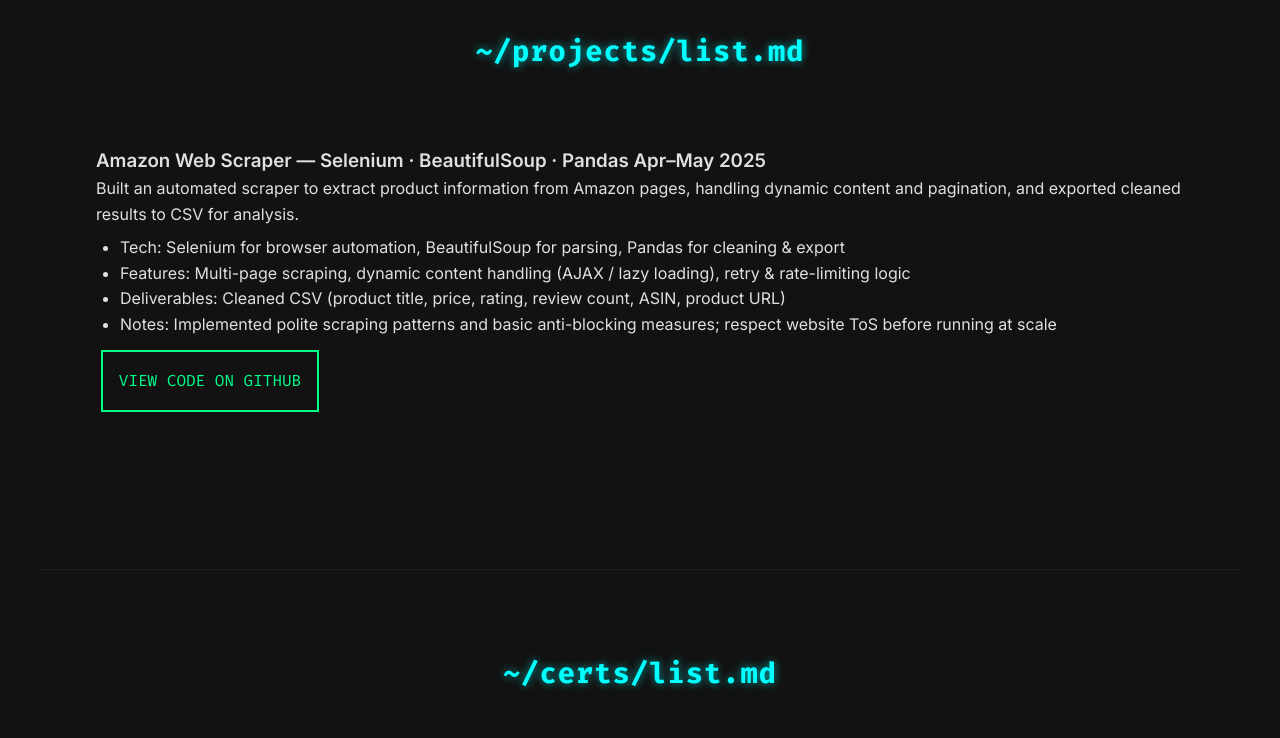
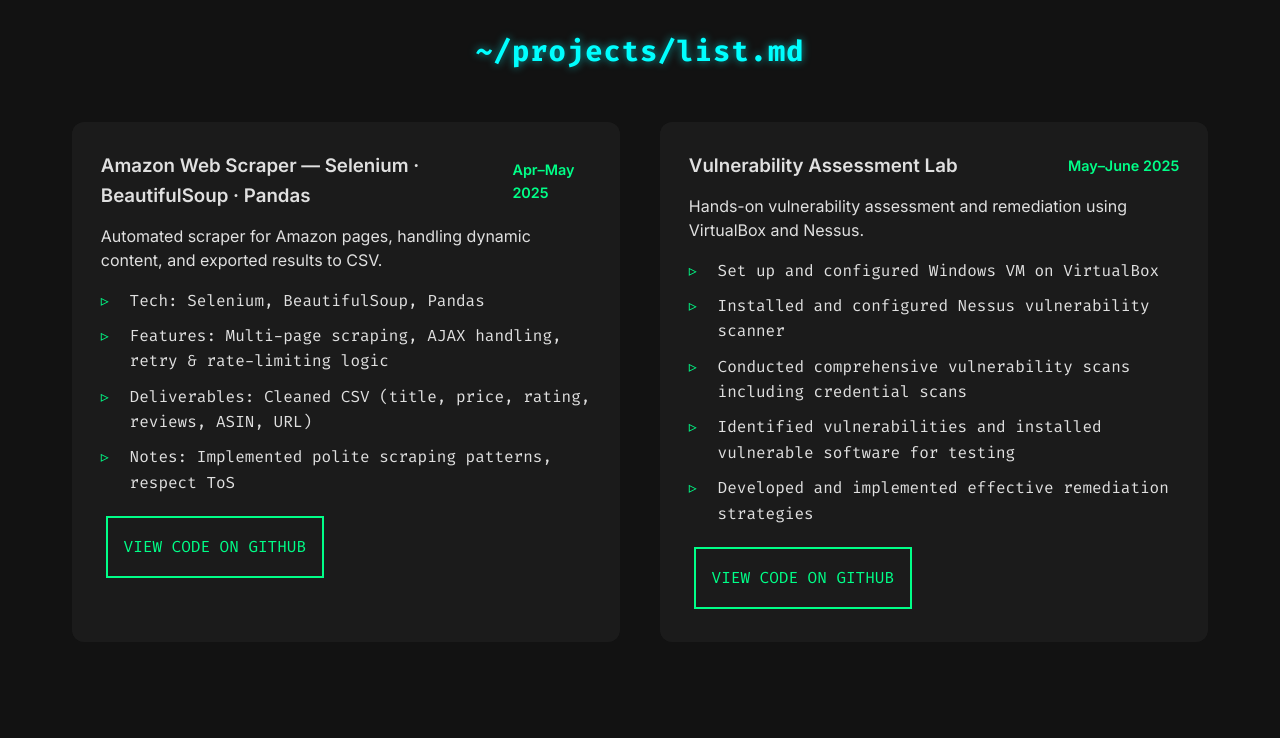
Before and after one commit to arunesh333/rajeshweb, a plain HTML site: page index.html in a window 1280 px wide. Shown: the part 1300-2038 px from the top of the page. Drawn offline with Linux system fonts and the light colour scheme.

Commit message:
Add files via upload

```diff
--- a/index.html
+++ b/index.html
@@ -60,24 +60,48 @@
     <div class="projects-grid">
       <!-- Project 1 -->
       <div class="project-card">
-  <h3>Amazon Web Scraper — Selenium · BeautifulSoup · Pandas <span class="date">Apr–May 2025</span></h3>
-  <p>
-    Built an automated scraper to extract product information from Amazon pages, handling dynamic content and pagination, and exported cleaned results to CSV for analysis.
+        <div class="project-header">
+          <h3>Amazon Web Scraper — Selenium · BeautifulSoup · Pandas</h3>
+          <span class="project-date">Apr–May 2025</span>
+        </div>
+        <p class="project-description">
+          Automated scraper for Amazon pages, handling dynamic content, and exported results to CSV.
         </p>
+        <ul class="project-points">
+          <li>Tech: Selenium, BeautifulSoup, Pandas</li>
+          <li>Features: Multi-page scraping, AJAX handling, retry & rate-limiting logic</li>
+          <li>Deliverables: Cleaned CSV (title, price, rating, reviews, ASIN, URL)</li>
+          <li>Notes: Implemented polite scraping patterns, respect ToS</li>
+        </ul>
+        <div class="project-links">
+          <a href="#" class="btn-terminal" target="_blank" rel="noopener noreferrer">View Code on GitHub</a>
+        </div>
+      </div>
 
-  <ul>
-    <li>Tech: Selenium for browser automation, BeautifulSoup for parsing, Pandas for cleaning & export</li>
-    <li>Features: Multi-page scraping, dynamic content handling (AJAX / lazy loading), retry & rate-limiting logic</li>
-    <li>Deliverables: Cleaned CSV (product title, price, rating, review count, ASIN, product URL)</li>
-    <li>Notes: Implemented polite scraping patterns and basic anti-blocking measures; respect website ToS before running at scale</li>
+      <!-- Project 2 -->
+      <div class="project-card">
+        <div class="project-header">
+          <h3>Vulnerability Assessment Lab</h3>
+          <span class="project-date">May–June 2025</span>
+        </div>
+        <p class="project-description">
+          Hands-on vulnerability assessment and remediation using VirtualBox and Nessus.
+        </p>
+        <ul class="project-points">
+          <li>Set up and configured Windows VM on VirtualBox</li>
+          <li>Installed and configured Nessus vulnerability scanner</li>
+          <li>Conducted comprehensive vulnerability scans including credential scans</li>
+          <li>Identified vulnerabilities and installed vulnerable software for testing</li>
+          <li>Developed and implemented effective remediation strategies</li>
         </ul>
-
         <div class="project-links">
-    <a href="https://github.com/rajesh/amazon-web-scraper" class="btn-terminal" target="_blank" rel="noopener noreferrer">View Code on GitHub</a>
+          <a href="#" class="btn-terminal" target="_blank" rel="noopener noreferrer">View Code on GitHub</a>
         </div>
       </div>
     </div>
+
 </section>
+
 <!-- ---------- Certifications Section ---------- -->
 <section id="03_CERTS" class="certs-section">
   <h2 class="section-title">~/certs/list.md</h2>
--- a/style.css
+++ b/style.css
@@ -306,26 +306,77 @@ section {
   transition: all 0.3s ease-in-out;
 }
 
-/* ---------- Projects ---------- */
 .projects-grid {
   display: grid;
-  grid-template-columns: repeat(auto-fit, minmax(300px, 1fr));
-  gap: 2rem;
+  grid-template-columns: repeat(auto-fit, minmax(320px, 1fr));
+  gap: 2.5rem;
 }
 
 .project-card {
-  composes: glass-card;
-  padding: 1.5rem;
+  background: rgba(30, 30, 30, 0.8);
+  backdrop-filter: blur(10px);
+  border-radius: 12px;
+  padding: 1.8rem;
+  transition: transform 0.3s ease, box-shadow 0.3s ease;
 }
 
 .project-card:hover {
   transform: translateY(-5px);
-  box-shadow: 0 0 12px var(--accent-color);
+  box-shadow: 0 8px 20px rgba(0, 255, 0, 0.2);
 }
 
-.project-card ul {
-  margin: 0.5rem 0;
-  padding-left: 1.5rem;
+/* Header with date on right */
+.project-header {
+  display: flex;
+  justify-content: space-between;
+  align-items: center;
+  margin-bottom: 0.8rem;
+}
+
+.project-date {
+  font-size: 0.9rem;
+  color: var(--accent-color);
+  font-weight: 600;
+}
+
+/* Description */
+.project-description {
+  margin-bottom: 1rem;
+  line-height: 1.5;
+  color: var(--text-secondary);
+}
+
+/* Bullets with icons */
+.project-points {
+  list-style: none;
+  padding-left: 0;
+  margin-bottom: 1rem;
+}
+
+.project-points li {
+  position: relative;
+  padding-left: 1.8rem;
+  margin-bottom: 0.6rem;
+  font-family: 'Fira Code', monospace;
+}
+
+.project-points li::before {
+  content: "▹"; /* small triangle for a clean look */
+  position: absolute;
+  left: 0;
+  color: var(--accent-color);
+}
+
+/* Links */
+.project-links a {
+  text-decoration: none;
+  color: var(--accent-color);
+  font-weight: 500;
+  transition: color 0.2s;
+}
+
+.project-links a:hover {
+  color: #00ff80;
 }
 
 /* ---------- Certifications ---------- */
```
Lines whose indentation alone changed are shown as unchanged.
